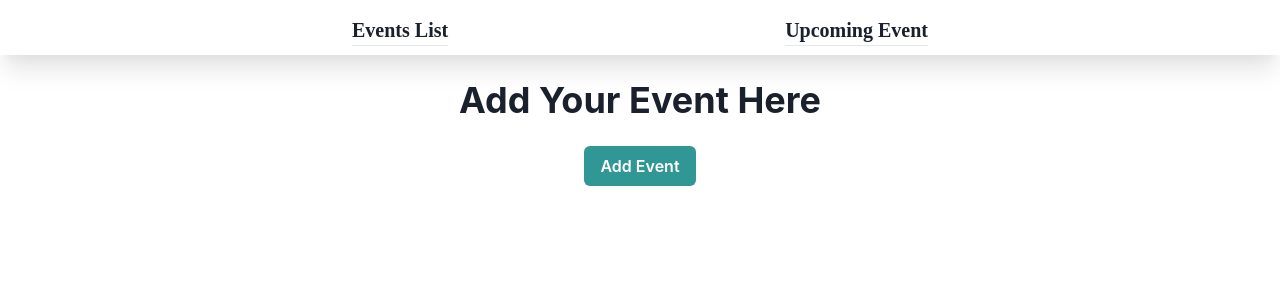
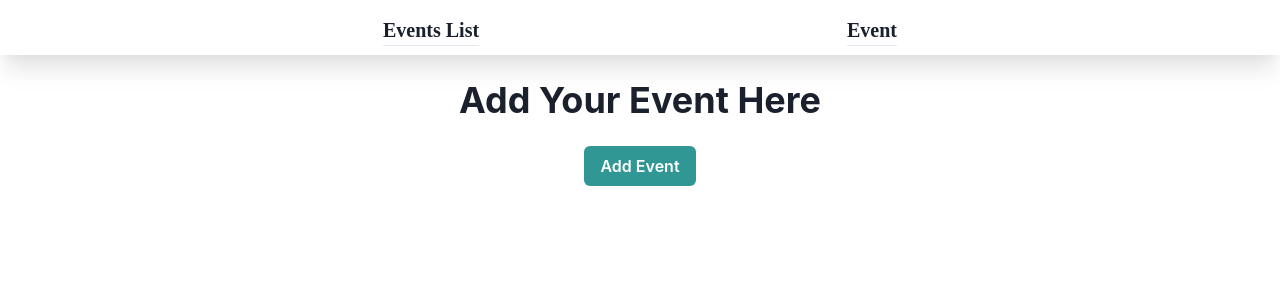
Before and after one commit to CartierKray/Event-App, a React (Vite) app: page /add/event in a window 1280 px wide. Shown: the top 300 px of the page. Built offline with nearby package versions, Linux system fonts and the light colour scheme.

Commit message:
Modify Filter UI

```diff
--- a/src/components/Navigation.jsx
+++ b/src/components/Navigation.jsx
@@ -27,7 +27,7 @@ export const Navigation = () => {
               fontWeight={"bold"}
               _hover={{ color: "teal" }}
             >
-              Upcoming Event
+              Event
             </Text>
             <ListItem borderBottomWidth="1px" borderColor="gray.200"></ListItem>
           </Link>
--- a/src/pages/EventsPage.jsx
+++ b/src/pages/EventsPage.jsx
@@ -187,7 +187,8 @@ const EventsPage = () => {
                     _checked={{ bg: "white", color: "#1A202C" }}
                     _focus={{ boxShadow: "none" }}
                   >
-                    {category.name}
+                    {category.name.charAt(0).toUpperCase() +
+                      category.name.slice(1)}
                   </Radio>
                 ))}
               </Flex>
```
